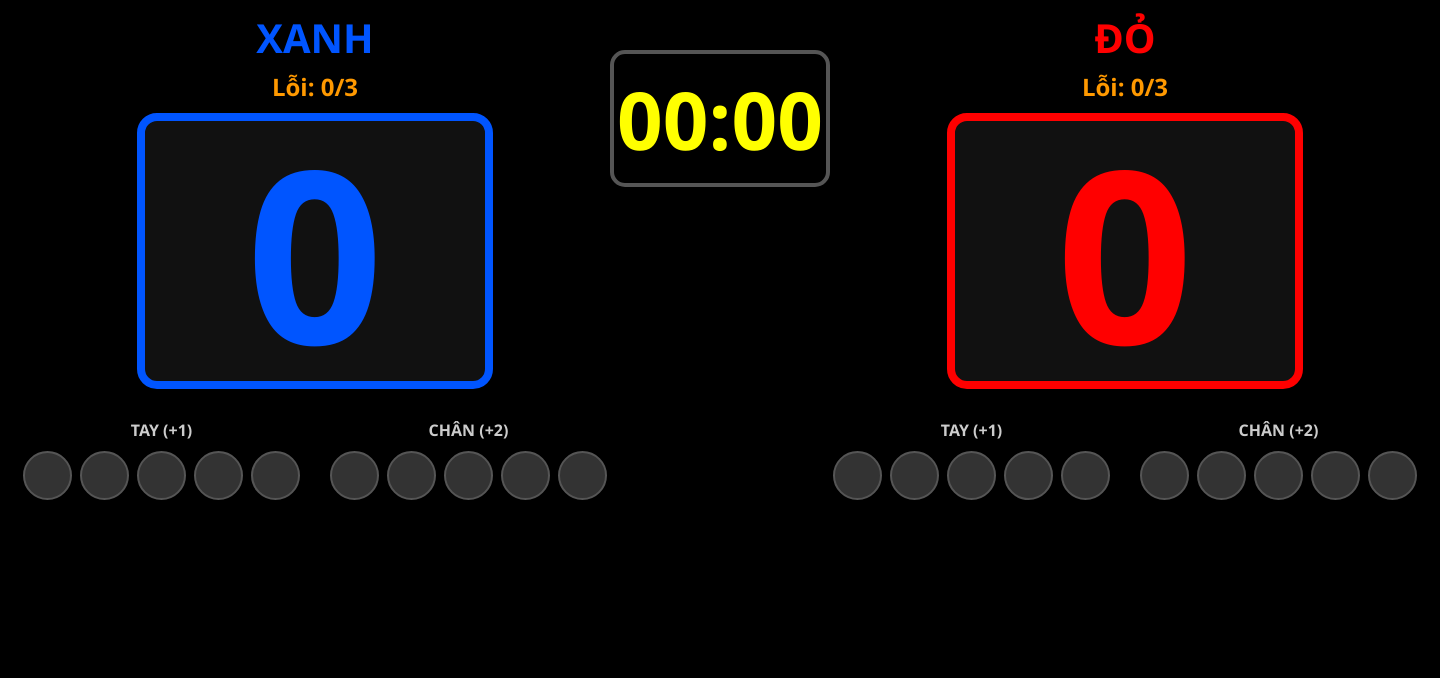
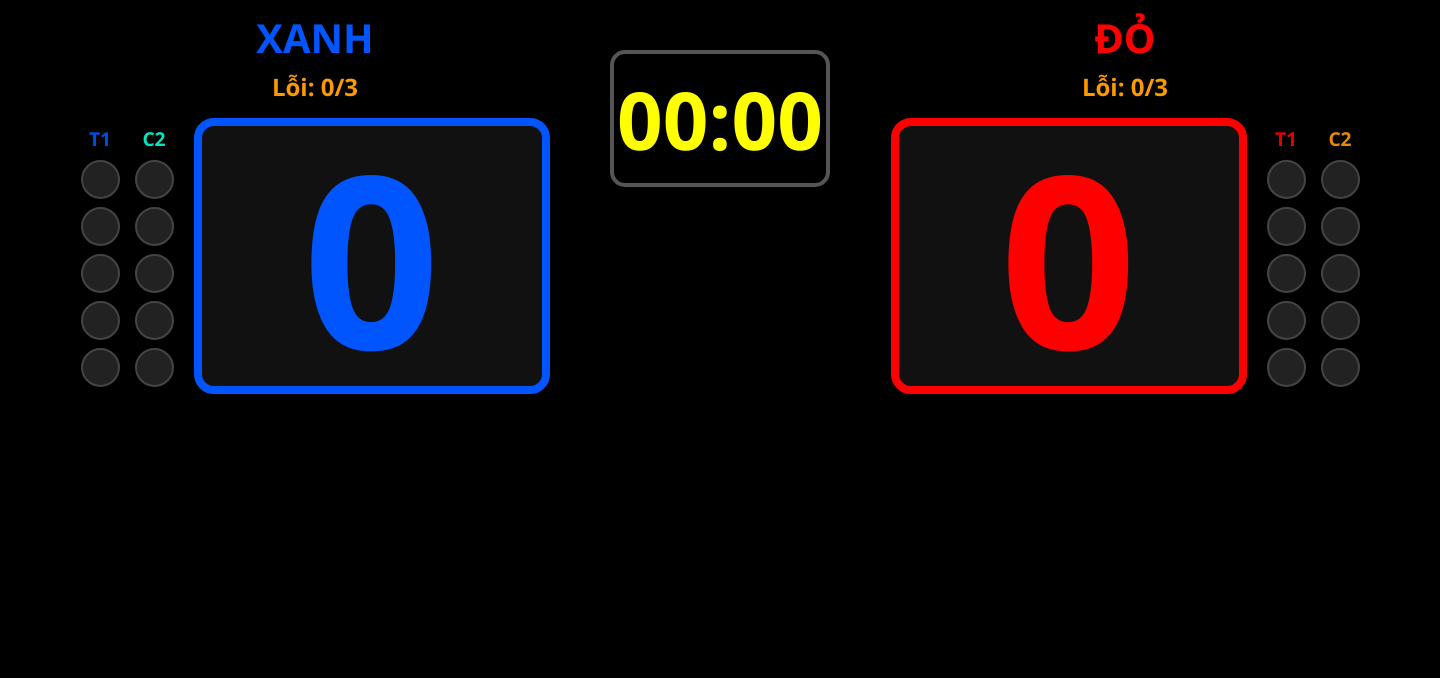
Before and after one commit to soidacungthanhcom/psychic-fishstick, a Flask app: page /viewer in a window 1440 px wide. Shown: the part 122-800 px from the top of the page. Run offline with Flask 3, Linux system fonts and the light colour scheme; parts of the project's set-up code (start-up, migrations or seed data) failed here and were passed over; some libraries are stand-ins or nearby versions.

Commit message:
Add files via upload

```diff
--- a/templates/viewer.html
+++ b/templates/viewer.html
@@ -2,7 +2,7 @@
 <html lang="vi">
 <head>
     <meta charset="UTF-8">
-    <title>MÀN HÌNH THI ĐẤU V5.4 - FINAL</title>
+    <title>MÀN HÌNH THI ĐẤU V6.0 - ĐÈN DỌC TỐI ƯU</title>
     <script src="/static/socket.io.js"></script>
     <style>
         :root {
@@ -15,33 +15,44 @@
         body.light-mode { --bg-color: #fff; --text-color: #000; --box-bg: #f0f0f0; }
         body { margin: 0; background: var(--bg-color); color: var(--text-color); font-family: 'Segoe UI', Arial, sans-serif; overflow: hidden; height: 100vh; display: flex; flex-direction: column; transition: 0.3s; }
 
+        /* HEADER */
         .header { height: 15vh; display: flex; justify-content: space-between; align-items: center; padding: 0 30px; background: #111; border-bottom: 2px solid #333; }
         .logo img { height: 70px; }
-
         .header-center { text-align: center; display: flex; flex-direction: column; justify-content: center; }
         .round-info { font-size: 2.2em; color: #00ff00; font-weight: bold; text-transform: uppercase; line-height: 1.2; }
         .category-info { font-size: 1.5em; color: yellow; font-weight: bold; text-transform: uppercase; margin-top: 5px; text-shadow: 0 0 5px #000; }
 
+        /* KHU VỰC THI ĐẤU CHÍNH */
         .main-board { flex: 1; display: flex; justify-content: space-between; padding: 10px 20px; }
+        .team { flex: 1; display: flex; flex-direction: column; align-items: center; justify-content: flex-start; }
+        .team-name { font-size: 2.5em; font-weight: bold; margin-bottom: 5px; text-transform: uppercase; }
 
-        .team { flex: 1; display: flex; flex-direction: column; align-items: center; }
-        .team-name { font-size: 2.5em; font-weight: bold; margin-bottom: 5px; text-transform: uppercase; }
+        /* BỐ CỤC ĐIỂM VÀ ĐÈN NẰM NGANG NHAU */
+        .team-content { display: flex; align-items: center; gap: 20px; margin-top: 10px; }
 
         .score-box { font-size: 15em; font-weight: bold; line-height: 1; padding: 10px; border-radius: 20px; min-width: 320px; text-align: center; background: var(--box-bg); transition: 0.3s; border: 8px solid transparent; }
         .blue-score { color: var(--blue-color); border-color: var(--blue-color); }
         .red-score { color: var(--red-color); border-color: var(--red-color); }
 
-        .lights-area { margin-top: 30px; display: flex; gap: 30px; }
-        .lights-column { display: flex; flex-direction: column; align-items: center; gap: 10px; }
-        .label-light { font-size: 1em; opacity: 0.8; font-weight: bold; text-transform: uppercase; }
-        .light-row { display: flex; gap: 8px; }
+        /* KHU VỰC ĐÈN BÁO (XOAY DỌC) */
+        .lights-area { display: flex; gap: 15px; }
+        .lights-column { display: flex; flex-direction: column; align-items: center; gap: 8px; }
+        .label-light { font-size: 1.2em; opacity: 0.9; font-weight: bold; text-transform: uppercase; }
+        .light-row { display: flex; flex-direction: column; gap: 8px; } /* Xoay dọc các bóng đèn */
 
-        .light { width: 45px; height: 45px; border-radius: 50%; background: #333; border: 2px solid #555; transition: 0.1s; }
+        .light { width: 35px; height: 35px; border-radius: 50%; background: #222; border: 2px solid #444; transition: 0.1s; }
         body.light-mode .light { background: #ddd; border: 2px solid #999; }
 
-        .light.active-blue { background: var(--blue-color) !important; box-shadow: 0 0 20px var(--blue-color); border-color: #fff; }
-        .light.active-red { background: var(--red-color) !important; box-shadow: 0 0 20px var(--red-color); border-color: #fff; }
+        /* MÀU SẮC RIÊNG BIỆT CHO TỪNG LOẠI ĐIỂM */
+        /* Đội Xanh: Tay(+1)=Xanh dương | Chân(+2)=Xanh lơ (Cyan) */
+        .light.active-blue-1 { background: #0055ff !important; box-shadow: 0 0 20px #0055ff; border-color: #fff; }
+        .light.active-blue-2 { background: #00ffd5 !important; box-shadow: 0 0 20px #00ffd5; border-color: #fff; }
 
+        /* Đội Đỏ: Tay(+1)=Đỏ tươi | Chân(+2)=Cam Vàng rực rỡ */
+        .light.active-red-1 { background: #ff0000 !important; box-shadow: 0 0 20px #ff0000; border-color: #fff; }
+        .light.active-red-2 { background: #ff9900 !important; box-shadow: 0 0 20px #ff9900; border-color: #fff; }
+
+        /* ĐỒNG HỒ Ở GIỮA */
         .center-area { width: 220px; text-align: center; margin-top: 40px; }
         .timer { font-size: 5em; font-weight: bold; color: yellow !important; background: #000 !important; border: 4px solid #555; border-radius: 15px; padding: 10px 0; box-shadow: 0 0 15px rgba(0,0,0,0.5); }
 
@@ -54,31 +65,30 @@
 <body>
     <div class="header">
         <div class="logo"><img src="/static/logo.png" onerror="this.style.opacity=0"></div>
-
         <div class="header-center">
             <div class="round-info" id="roundDisplay">CHUẨN BỊ</div>
             <div class="category-info" id="categoryDisplay">---</div>
         </div>
-
         <div class="logo" style="opacity:0"><img src="/static/logo.png"></div>
     </div>
 
     <div class="main-board">
         <div class="team">
             <div class="team-name" style="color: var(--blue-color)" id="nameBlue">XANH</div>
-            <div style="color: #ff9900; font-size: 1.5em; font-weight: bold; margin-bottom: 10px;" id="viewWarnBlue">Lỗi: 0/3</div>
+            <div style="color: #ff9900; font-size: 1.5em; font-weight: bold; margin-bottom: 5px;" id="viewWarnBlue">Lỗi: 0/3</div>
 
-            <div class="score-box blue-score" id="scoreBlue">0</div>
-
+            <div class="team-content">
                 <div class="lights-area">
                     <div class="lights-column">
-                    <span class="label-light">Tay (+1)</span>
+                        <span class="label-light" style="color: #0055ff;">T1</span>
                         <div class="light-row" id="row_b1"><div class="light" id="l_b1_1"></div><div class="light" id="l_b1_2"></div><div class="light" id="l_b1_3"></div><div class="light" id="l_b1_4"></div><div class="light" id="l_b1_5"></div></div>
                     </div>
                     <div class="lights-column">
-                    <span class="label-light">Chân (+2)</span>
+                        <span class="label-light" style="color: #00ffd5;">C2</span>
                         <div class="light-row" id="row_b2"><div class="light" id="l_b2_1"></div><div class="light" id="l_b2_2"></div><div class="light" id="l_b2_3"></div><div class="light" id="l_b2_4"></div><div class="light" id="l_b2_5"></div></div>
                     </div>
+                </div>
+                <div class="score-box blue-score" id="scoreBlue">0</div>
             </div>
         </div>
 
@@ -88,22 +98,25 @@
 
         <div class="team">
             <div class="team-name" style="color: var(--red-color)" id="nameRed">ĐỎ</div>
-            <div style="color: #ff9900; font-size: 1.5em; font-weight: bold; margin-bottom: 10px;" id="viewWarnRed">Lỗi: 0/3</div>
+            <div style="color: #ff9900; font-size: 1.5em; font-weight: bold; margin-bottom: 5px;" id="viewWarnRed">Lỗi: 0/3</div>
 
+            <div class="team-content">
                 <div class="score-box red-score" id="scoreRed">0</div>
-
                 <div class="lights-area">
                     <div class="lights-column">
-                    <span class="label-light">Tay (+1)</span>
+                        <span class="label-light" style="color: #ff0000;">T1</span>
                         <div class="light-row" id="row_r1"><div class="light" id="l_r1_1"></div><div class="light" id="l_r1_2"></div><div class="light" id="l_r1_3"></div><div class="light" id="l_r1_4"></div><div class="light" id="l_r1_5"></div></div>
                     </div>
                     <div class="lights-column">
-                    <span class="label-light">Chân (+2)</span>
+                        <span class="label-light" style="color: #ff9900;">C2</span>
                         <div class="light-row" id="row_r2"><div class="light" id="l_r2_1"></div><div class="light" id="l_r2_2"></div><div class="light" id="l_r2_3"></div><div class="light" id="l_r2_4"></div><div class="light" id="l_r2_5"></div></div>
                     </div>
                 </div>
             </div>
         </div>
+    </div>
+
+    <audio id="buzzerSound" src="/static/buzzer.mp3" preload="auto"></audio>
 
     <script>
         var socket = io();
@@ -121,7 +134,7 @@
                 document.getElementById('scoreRed').innerText = data.red;
             }
 
-            // --- CÒI ĐIỆN TỬ BÁO HẾT GIỜ ---
+            // Xử lý Timer và Còi
             if(data.type === 'timer') {
                 document.getElementById('timer').innerText = data.timeStr;
                 if(data.timeStr === "00:00") {
@@ -135,7 +148,7 @@
                 else document.body.classList.remove('light-mode');
             }
 
-            // --- NHẮC NHỞ LỖI VĐV ---
+            // Xử lý Cảnh cáo
             if(data.type === 'warning') {
                 document.getElementById('viewWarnBlue').innerText = `Lỗi: ${data.blueWarn}/3`;
                 document.getElementById('viewWarnRed').innerText = `Lỗi: ${data.redWarn}/3`;
@@ -146,11 +159,14 @@
             }
         });
 
+        // HÀM NHẬN VÀ NHÁY ĐÈN THEO MÀU
         socket.on('server_send_vote', function(d) {
             let sideCode = d.side === 'blue' ? 'b' : 'r';
             let lightId = `l_${sideCode}${d.points}_${d.judge_id}`;
             let light = document.getElementById(lightId);
-            let colorClass = d.side === 'blue' ? 'active-blue' : 'active-red';
+
+            // Tự động sinh ra class màu: active-blue-1, active-blue-2, active-red-1, active-red-2
+            let colorClass = `active-${d.side}-${d.points}`;
 
             if(light) {
                 light.classList.add(colorClass);
@@ -168,6 +184,5 @@
             document.getElementById('scoreRed').classList.remove('winner-red');
         }
     </script>
-    <audio id="buzzerSound" src="/static/buzzer.mp3" preload="auto"></audio>
 </body>
 </html>
```
Lines whose indentation alone changed are shown as unchanged.
